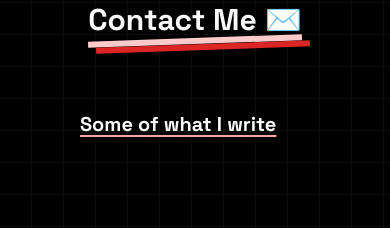
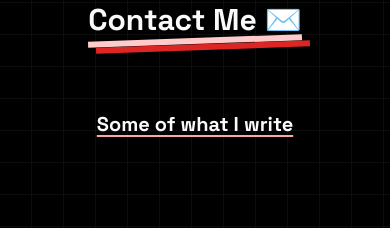
Before and after one commit to RansomnicCase/ship-frontend, a Next.js app: page / in a window 390 px wide. Shown: the part 798-1026 px from the top of the page. Built offline with nearby package versions, Linux system fonts and the light colour scheme.

Commit message:
modified:   app/(home)/page.tsx

```diff
--- a/app/(home)/page.tsx
+++ b/app/(home)/page.tsx
@@ -20,7 +20,7 @@ export default function page() {
 
       <div>
       <div>
-      <h1 className="flex text-xl lg:text-2xl text-center lg:text-left p-20 py-10 font-bold underline underline-offset-4 decoration-red-300">Some of what I write</h1>
+      <h1 className="flex text-xl lg:text-2xl text-center justify-center lg:justify-start lg:text-left p-20 py-10 font-bold underline underline-offset-4 decoration-red-300">Some of what I write</h1>
       </div>
 
       </div>
```
